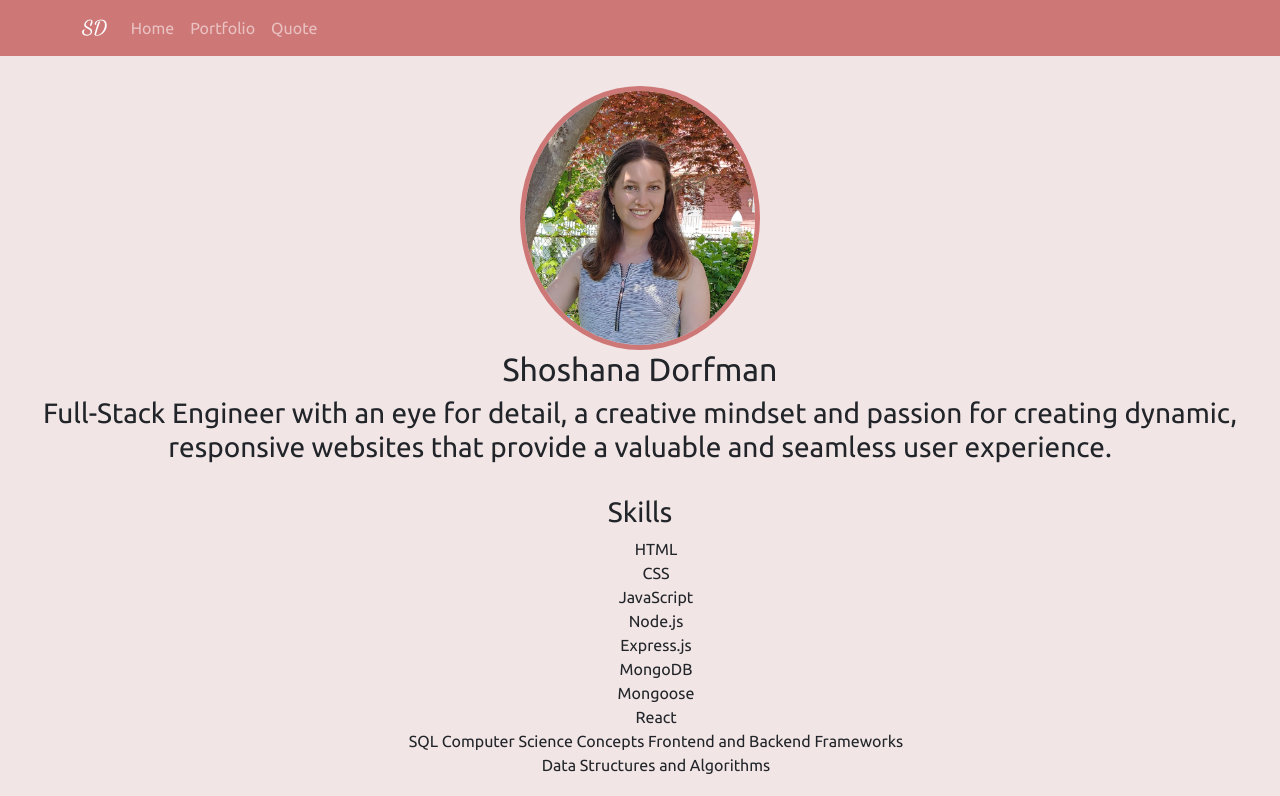
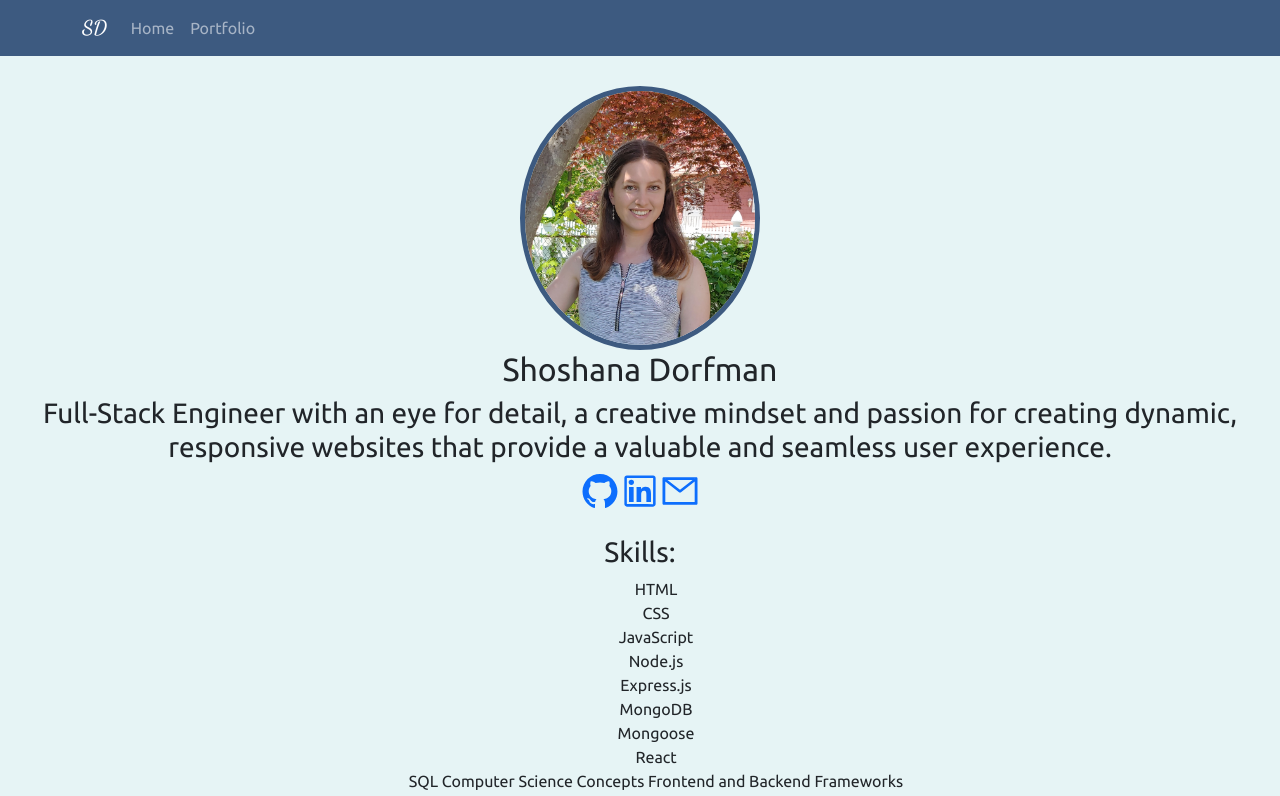
Before and after one commit to S-Dorfman/Portfolio, a React (Create React App) app: page / in a window 1280 px wide. Shown: the top 796 px of the page. Built offline with nearby package versions, Linux system fonts and the light colour scheme.

Commit message:
move api and style

```diff
--- a/src/App.css
+++ b/src/App.css
@@ -4,7 +4,7 @@
 body {
   padding: 0;
   margin: 0;
-  background-color: #F2E5E5 !important;
+  background-color: #e6f4f5 !important;
 }
 
 /* App.js */
@@ -33,7 +33,7 @@ li {
 
 /* profile image */
 img {
-  border: 5px solid #CE7777;
+  border: 5px solid #3d5a80;
    border-radius: 50%;
    width: 20%;
    height: auto;
@@ -41,18 +41,21 @@ img {
 
 
 .Footer {
-  margin-top: 50px;
+  margin-top: 100px;
 }
 
-/* portfolio */
+/** portfolio */
 
 /* portfolio cards */
 .g-4 {
   /* display: flex; */
   justify-content: center;
- gap: 5px;
+  gap: 10px;
+
 
 }
+
+
 
 
 
--- a/src/App.js
+++ b/src/App.js
@@ -3,7 +3,7 @@ import './App.css';
 import Home from './pages/Home';
 import Portfolio from "./pages/Portfolio";
 // import About from "./pages/About";
-import Quote from "./pages/Quote";
+// import Quote from "./pages/Quote";
 // import Contact from "./pages/Contact";
 import NavBar from "./components/Navbar";
 import Footer from "./components/Footer";
@@ -18,7 +18,7 @@ function App() {
         <Route path="/" element={<Home />} />
         <Route path="/portfolio" element={<Portfolio />} />
         {/* <Route path="/about" element={<About />} /> */}
-        <Route path="/quote" element={<Quote />} />
+        {/* <Route path="/quote" element={<Quote />} /> */}
         {/* <Route path="/contact" element={<Contact />} /> */}
       </Routes>
       </Router>
--- a/src/components/Navbar.js
+++ b/src/components/Navbar.js
@@ -5,14 +5,14 @@ import { Container, Nav, Navbar, } from 'react-bootstrap';
 function NavBar() {
   return (
     <>
-<Navbar style={{backgroundColor: "#CE7777", marginBottom: "30px"}}  variant="dark">
+<Navbar style={{backgroundColor: "#3d5a80", marginBottom: "30px"}}  variant="dark">
         <Container>
           <Navbar.Brand style={{fontFamily: "Dancing Script"}} as={Link} to="/">SD</Navbar.Brand>
           <Nav className="me-auto">
           <Nav.Link as={Link} to="/">Home</Nav.Link>
             <Nav.Link as={Link} to='/portfolio'>Portfolio</Nav.Link>
             {/* <Nav.Link as={Link} to='/about'>About</Nav.Link> */}
-            <Nav.Link as={Link} to='/quote'>Quote</Nav.Link>
+            {/* <Nav.Link as={Link} to='/quote'>Quote</Nav.Link> */}
             {/* <Nav.Link as={Link} to='/contact'>Contact</Nav.Link>  */}
           </Nav>
         </Container>
--- a/src/pages/Quote.js
+++ b/src/components/Quote.js
@@ -1,5 +1,5 @@
 import { useState, useEffect } from 'react';
-import Quoteapi from '../components/Quoteapi';
+import Quoteapi from './Quoteapi';
 
 
 
--- a/src/components/Quoteapi.js
+++ b/src/components/Quoteapi.js
@@ -4,10 +4,11 @@ function Quoteapi({data}) {
   // console.log(data);
   return (
     <>
-    <h2>Quote from Game of Thrones Show</h2>
-    <h3>{data.sentence}</h3>
-    <h3>{data.character.name}</h3>
-    <h5>{data.character.house.name}</h5>
+    <h3>Quote from the Game of Thrones Verse:</h3>
+    <h4>{data.sentence}</h4>
+    <h5>{data.character.name}</h5>
+    {/* <h5>{data.character.house.name}</h5> */}
+    <p>-randomly generated from Game of Thrones API</p>
     </>
   )
 }
--- a/src/data/data.js
+++ b/src/data/data.js
@@ -1,4 +1,10 @@
 export const projectArr = [
+    {
+        img: "https://images.unsplash.com/photo-1591291621164-2c6367723315?ixlib=rb-4.0.3&ixid=M3wxMjA3fDB8MHxwaG90by1wYWdlfHx8fGVufDB8fHx8fA%3D%3D&auto=format&fit=crop&w=2942&q=80",
+        title: "Workout Tracker",
+        text: "Workout Tracker built with the MERN Stack",
+        url: "https://github.com/S-Dorfman/workout-tracker-v2"
+    },
     {
     img: "https://images.unsplash.com/photo-1629760946220-5693ee4c46ac?ixlib=rb-4.0.3&ixid=MnwxMjA3fDB8MHxzZWFyY2h8NHx8Ym9hcmQlMjBnYW1lfGVufDB8fDB8fA%3D%3D&auto=format&fit=crop&w=800&q=60",
      title: "Memory Game",
--- a/src/pages/Home.js
+++ b/src/pages/Home.js
@@ -2,6 +2,7 @@
 // import Portfolio from "./Portfolio";
 import '../App.css';
 import photo from '../images/photo.jpg'
+import { AiOutlineGithub, AiOutlineLinkedin, AiOutlineMail } from 'react-icons/ai';
 
 
 function Home() {
@@ -10,17 +11,21 @@ function Home() {
     <div className="">
     <img src={photo} alt="Shoshana"></img>
     <h2>Shoshana Dorfman</h2>
+    <div className='home-icons'>
     <h3>Full-Stack Engineer with an  eye for detail, a creative mindset and
       passion for creating dynamic, responsive websites
       that provide a valuable and seamless user experience.</h3>
     </div>
 
-    {/* add icons here */}
+    <a href="https://github.com/S-Dorfman"><AiOutlineGithub size='2.5rem' /></a>
+      <a href="https://www.linkedin.com/in/shoshana-dorfman-859b161a2/"><AiOutlineLinkedin size='2.5rem'/></a>
+      <a href="mailto:sdorfman.tech@gmail.com"><AiOutlineMail size='2.5rem'/></a>
+    </div>
 
     <br />
 
     <div className="skills">
-    <h3>Skills</h3>
+    <h3>Skills:</h3>
     <ul>
       <li>HTML</li>
       <li>CSS</li>
--- a/src/pages/Portfolio.js
+++ b/src/pages/Portfolio.js
@@ -1,27 +1,32 @@
 import { Card, Button, Row } from "react-bootstrap";
 import { projectArr } from "../data/data";
+import Quote from "../components/Quote";
 
 function Portfolio() {
 
         return(
             <div>
               <h2>Portfolio</h2>
+              <br />
                 <Row xs={1} md={2} className="g-4">
             {projectArr.map((element) => {
                 console.log(projectArr);
                 return(
 
             <Card style={{width: "16rem"}}>
-              <Card.Img src={element.img} variant="top"/>
+              <Card.Img variant="top" src={element.img} />
               <Card.Body>
                 <Card.Title>{element.title}</Card.Title>
                 <Card.Text>{element.text}</Card.Text>
-                <Button variant="primary" href={element.url}>View Project</Button>
+                <Button style={{backgroundColor: "#669BBC"}}  variant="light" href={element.url}>View Project</Button>
+                {/* <Button style={{backgroundColor: "#669BBC"}}  variant="light" href={element.url}>View Code</Button> */}
               </Card.Body>
             </Card>
             )
         })}
         </Row>
+        <br />
+          <Quote />
             </div>
         )}
 
```
Also changed, not shown: src/images/pier.jpg (added).
